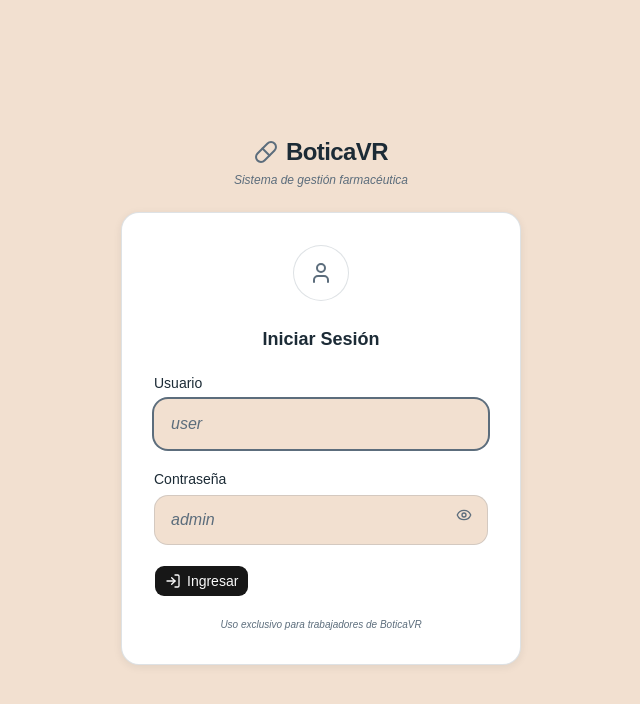
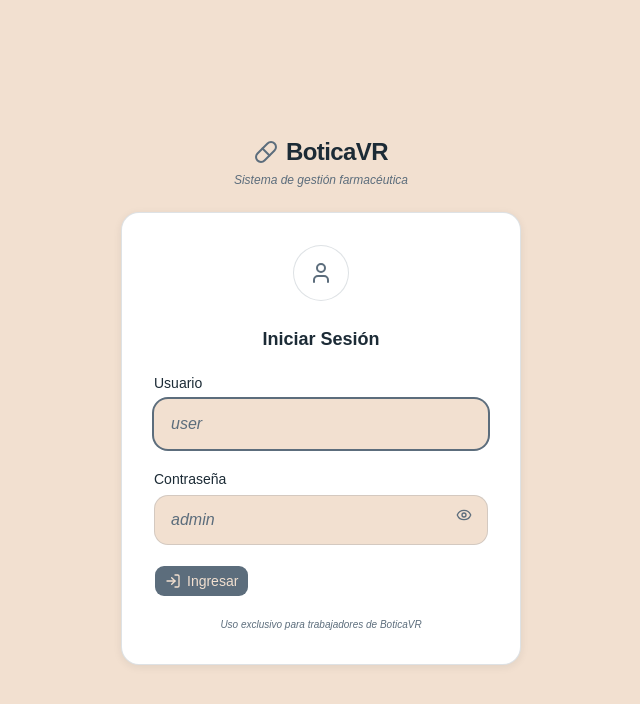
Before and after one commit to alonso3107/WebDise-oEmpresarial, a React (Vite) app in the folder Frontend/BoticaVR/: page /login in a window 1280 px wide. Shown: the top 704 px of the page, without its empty margins (319-959 px from the left). Built offline with nearby package versions, Linux system fonts and the light colour scheme.

Commit message:
fix: agregar variantes clasicas al boton para corregir background de registrar venta

```diff
--- a/Frontend/BoticaVR/src/components/ui/Button.jsx
+++ b/Frontend/BoticaVR/src/components/ui/Button.jsx
@@ -9,7 +9,7 @@ const buttonVariants = cva(
   {
     variants: {
       variant: {
-        default: "bg-primary text-primary-foreground hover:bg-primary/80",
+        default: "bg-[var(--color-primario)] text-[var(--color-fondo)] hover:opacity-90 shadow-[var(--shadow-btn-primario)]",
         outline:
           "border-border bg-background hover:bg-muted hover:text-foreground aria-expanded:bg-muted aria-expanded:text-foreground dark:border-input dark:bg-input/30 dark:hover:bg-input/50",
         secondary:
@@ -19,6 +19,11 @@ const buttonVariants = cva(
         destructive:
           "bg-destructive/10 text-destructive hover:bg-destructive/20 focus-visible:border-destructive/40 focus-visible:ring-destructive/20 dark:bg-destructive/20 dark:hover:bg-destructive/30 dark:focus-visible:ring-destructive/40",
         link: "text-primary underline-offset-4 hover:underline",
+        // Variantes clásicas de BoticaVR
+        primario: "bg-[var(--color-primario)] text-[var(--color-fondo)] hover:opacity-90 shadow-[var(--shadow-btn-primario)]",
+        secundario: "bg-[var(--color-fondo)] text-[var(--color-texto)] border border-[var(--color-borde)] hover:bg-[var(--color-borde)]",
+        exito: "bg-[var(--color-exito)] text-[var(--color-fondo)] hover:opacity-90",
+        alerta: "bg-[var(--color-alerta)] text-[var(--color-fondo)] hover:opacity-90",
       },
       size: {
         default:
```
